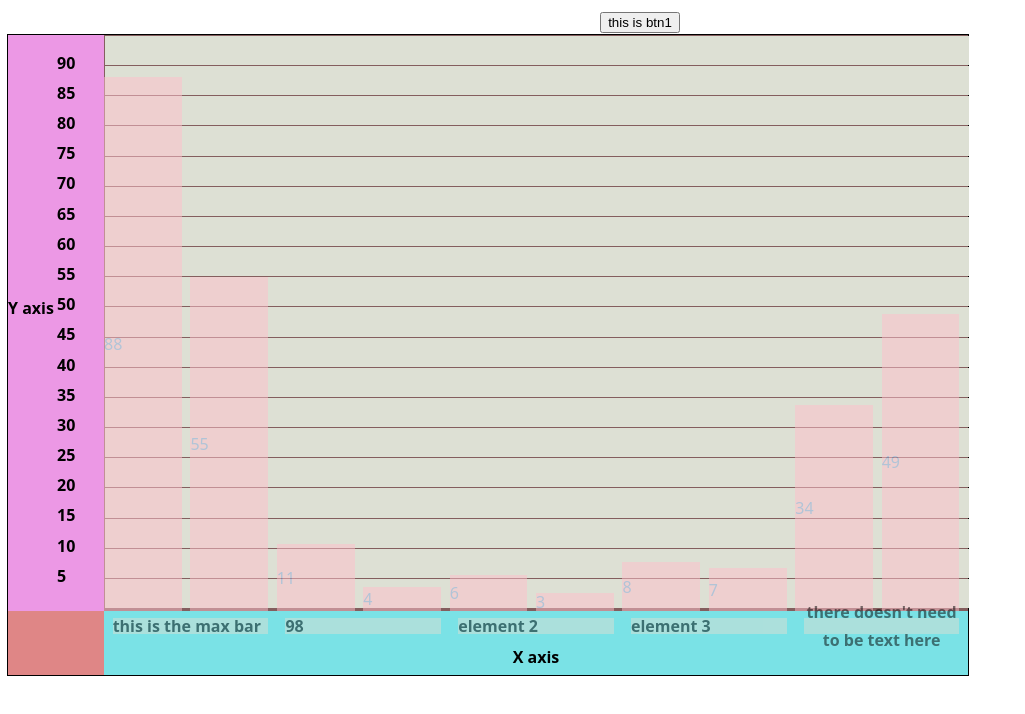
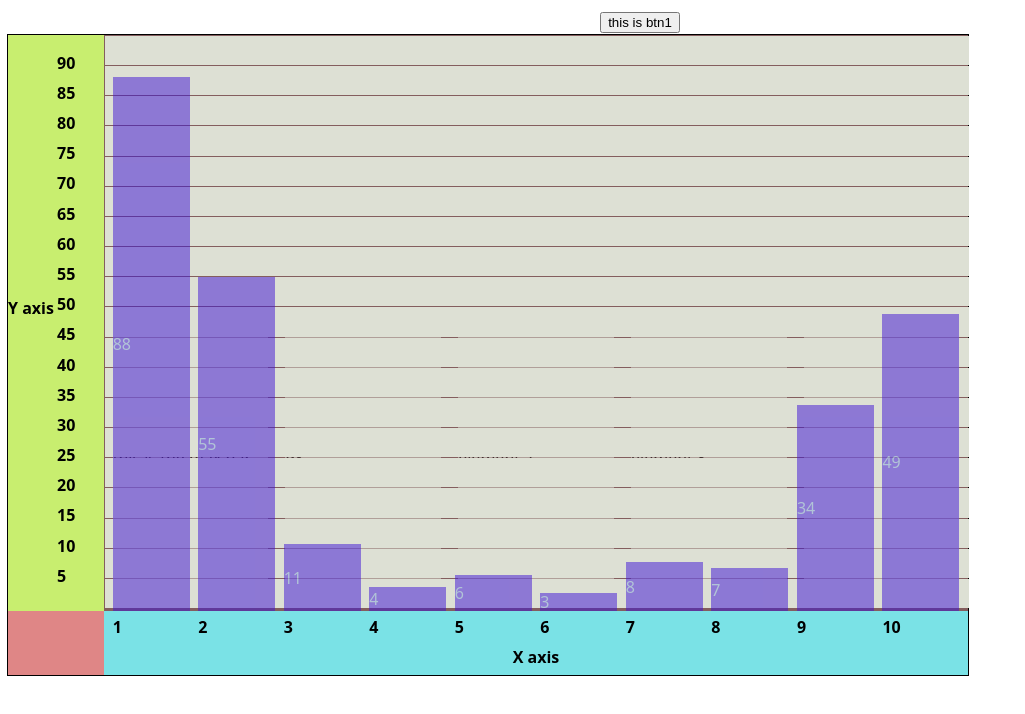
Before and after one commit to tomthebarbarian/barchartstretch, a website: page bar.html in a window 1280 px wide. Both pictures are taken after a click on the button "this is btn1". Shown: the part 92-806 px from the top of the page, without its empty margins (0-1025 px from the left). Drawn offline with nearby package versions, Linux system fonts and the light colour scheme.

Commit message:
the basic bar structure is complete

```diff
--- a/bar.html
+++ b/bar.html
@@ -54,7 +54,8 @@
         </aside>
         <footer class = 'axis' id = 'xaxis'>
           <h4 id = xtitle>X axis</h4>
-          <ul id = 'xlabs'>
+          <section id = 'xlabs'>
+            <ul class = 'bars'>
             <!--All these should be length based on max-->
             <!--max bar, margin right and left-->
             <li class = 'maxbar'>this is the max bar</li>
@@ -63,6 +64,7 @@
             <li>element 3</li>
             <li id = 'array-elem-n'>there doesn't need to be text here</li>
           </ul>
+          </section>
         </footer>
       </section>
     </main>
--- a/scripts/drawbar.js
+++ b/scripts/drawbar.js
@@ -51,7 +51,7 @@ const overTenArr = [5,23,6,7,9]
 const longArray = [88,55,11, 4,6,3,8,7,34,49]
 
 const optionsExample = {
-  colour: 'pink',
+  colour: '#3e13d6',
   // Bar label
   labcolour: 'rgb(135, 169, 219)',
   // barlab pos
@@ -127,7 +127,7 @@ $(document).ready(() => {
 // from the input section
 const removeBars = (section) => {
   $(section + " .ticks").remove();
-  $(section + " #bars").remove();
+  $(section + " .bars").remove();
 
 }
 
@@ -135,8 +135,8 @@ const removeBars = (section) => {
 // with id = 'bars'
 const addBars = (section) => {
   $(section).append(`
-  <ul id = 'bars'></ul>
-  <li id = barplacehold></li>
+  <ul class = 'bars'></ul>
+  <li class = barplacehold></li>
   `)
 }
 
@@ -298,6 +298,8 @@ const drawBarChart = (data,  options,  element) => {
   addYTick('#ylabs')
   //$("#yaxis .ylabs ").remove();
 
+  removeBars('#xlabs')
+  addBars('#xlabs')
   //Calc tick height
   let numTicks = max/5
   let stepper = 5;
@@ -361,9 +363,9 @@ const drawBarChart = (data,  options,  element) => {
     , 2000)
 */
   //don't wait
-    addBarElem('#bars', ordDat, barWidth, max)
+    addBarElem('.bars', ordDat, barWidth, max)
   } else {
-    addBarElem('#bars', data, barWidth, max)
+    addBarElem('.bars', data, barWidth, max)
   }
 
 
@@ -372,7 +374,7 @@ const drawBarChart = (data,  options,  element) => {
 
   // Customising the graph
   if (Object.keys(options).length> 0) {
-    const listItem = '#bars li'
+    const listItem = '.bars li'
 
     // bar colour
     $(listItem).css('background-color', options.colour)
@@ -383,7 +385,7 @@ const drawBarChart = (data,  options,  element) => {
 
     // Bar margin
     $(listItem).css("margin-right", options.spacing)
-    $('#currbar0').css("margin-left", options.spacing)
+    $('.currbar0').css("margin-left", options.spacing)
     // also sets the max height
     //$(listItem).css("max-height", (100 - 2*parseInt(workingMargin.split('%')[0])).toString(10)+'%')
 
@@ -407,6 +409,15 @@ const drawBarChart = (data,  options,  element) => {
     for (let i = ticksArray.length-2; i > 0 ;i--){
       $(`#ylabs .ticks .currtick${ticksArray.length-1 - i}`).text(`${ticksArray[i]}`)
     }
+    //adjust x labels and adding them
+    $(`#xlabs .bars .bar`).css('height', '100%')
+    $(`#xlabs .bars .bar`).css('background-color','transparent')
+    $(`#xlabs .bars .bar`).css('opacity','1')
+    $(`#xlabs .bars .bar`).css('color','black')
+
+    for (let i = 0; i < data.length; i++){
+      $(`#xlabs .bars .currbar${i}`).text(`${i+1}`)
+    }
     //$('.tick').css('border-top-width',`${borderHeight}%`)
 
   }
--- a/styles/barstyle.css
+++ b/styles/barstyle.css
@@ -110,10 +110,11 @@ li{
   opacity: 0.5;
 }
 
-#barplacehold {
+.barplacehold {
   position: absolute;
   left : 0%;
   display: none;
+  background-color: transparent;
 }
 
 .maxBar {
@@ -189,7 +190,7 @@ li{
   position: absolute;
   height: 80%;
   width: 10%;
-  background-color: rgb(236, 152, 229);
+  background-color: rgb(200, 238, 111);
 }
 
 #ytitle{
```
